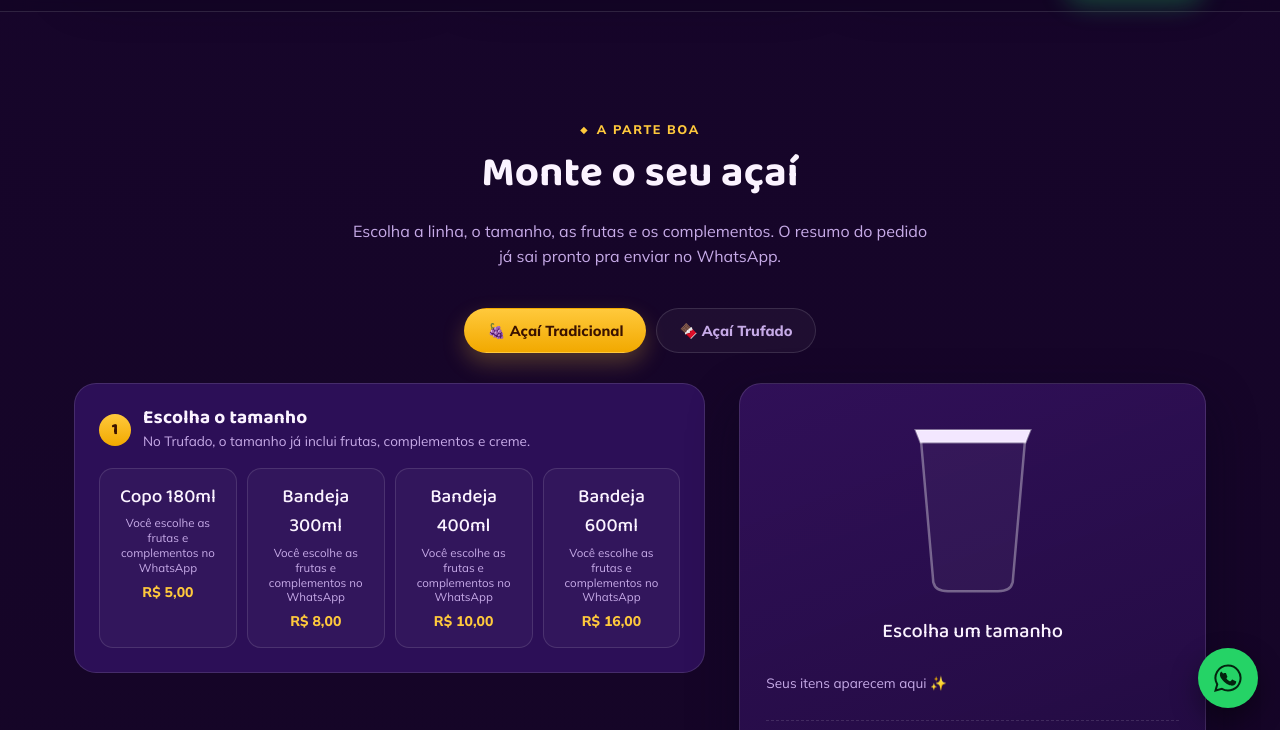
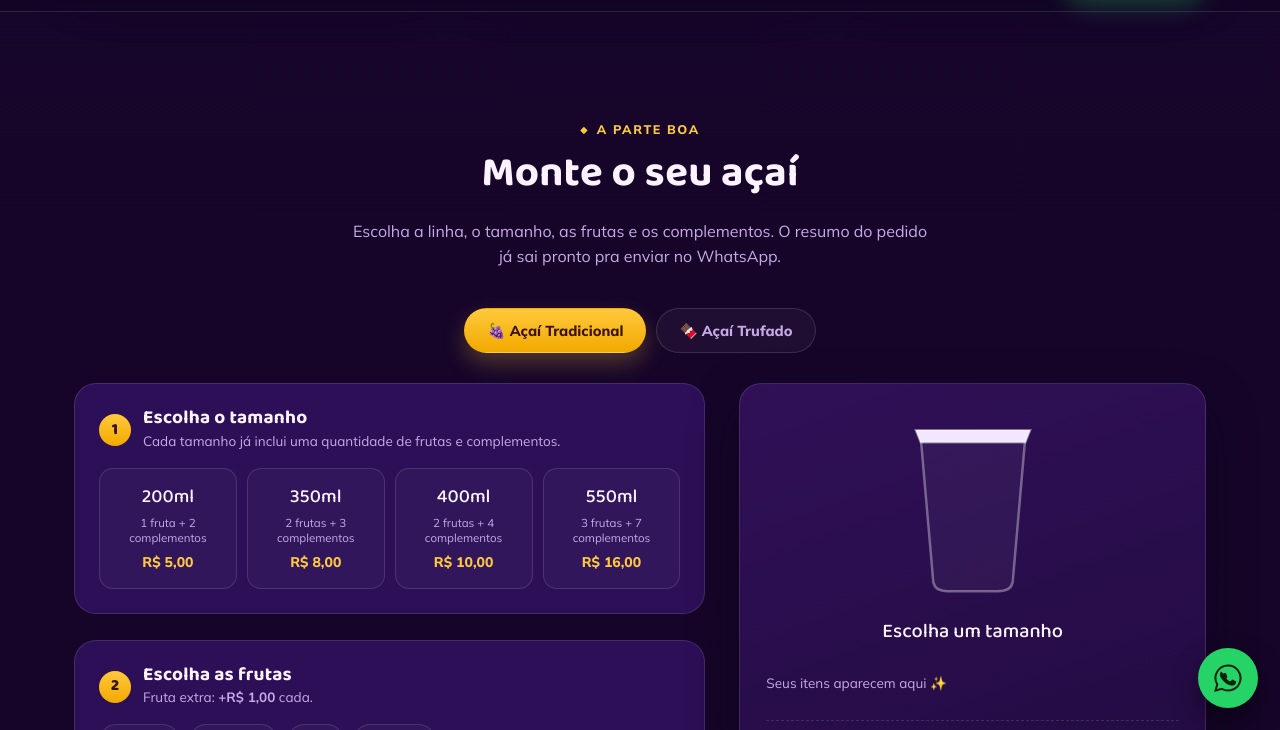
Before and after one commit to Vitorkr1/seu-acai, a plain HTML site: page index.html in a window 1280 px wide. Both pictures are taken after a click on the button "🍇 Açaí Tradicional". Shown: the part 1673-2403 px from the top of the page. Drawn offline with Linux system fonts and the light colour scheme.

Commit message:
Update index.html

```diff
--- a/index.html
+++ b/index.html
@@ -403,7 +403,7 @@
           <div class="prod-body">
             <h3>Açaí Tradicional</h3>
             <div class="prod-price">A partir de R$ 5,00</div>
-            <p class="prod-desc">Copo 180ml, Bandeja 300ml, 400ml ou 600ml. Você escolhe as frutas e complementos direto na conversa do WhatsApp.</p>
+            <p class="prod-desc">200ml, 350ml, 400ml ou 550ml — cada tamanho já vem com frutas e complementos inclusos. Você escolhe tudo aqui no site.</p>
             <a class="btn btn-gold" href="#montar" data-select-mode="tradicional">Montar este açaí</a>
           </div>
         </div>
@@ -447,28 +447,28 @@
               <span class="step-num">1</span>
               <div>
                 <h4>Escolha o tamanho</h4>
-                <p class="step-note">No Trufado, o tamanho já inclui frutas, complementos e creme.</p>
+                <p class="step-note">Cada tamanho já inclui uma quantidade de frutas e complementos.</p>
               </div>
             </div>
             <div class="size-grid" id="sizeGrid">
-              <div class="size-opt" data-size="180" data-price="5" data-fruit="0" data-comp="0">
-                <div class="ml">Copo 180ml</div>
-                <div class="desc">Você escolhe as frutas e complementos no WhatsApp</div>
+              <div class="size-opt" data-size="200" data-price="5" data-fruit="1" data-comp="2">
+                <div class="ml">200ml</div>
+                <div class="desc">1 fruta + 2 complementos</div>
                 <div class="price">R$ 5,00</div>
               </div>
-              <div class="size-opt" data-size="300" data-price="8" data-fruit="0" data-comp="0">
-                <div class="ml">Bandeja 300ml</div>
-                <div class="desc">Você escolhe as frutas e complementos no WhatsApp</div>
+              <div class="size-opt" data-size="350" data-price="8" data-fruit="2" data-comp="3">
+                <div class="ml">350ml</div>
+                <div class="desc">2 frutas + 3 complementos</div>
                 <div class="price">R$ 8,00</div>
               </div>
-              <div class="size-opt" data-size="400" data-price="10" data-fruit="0" data-comp="0">
-                <div class="ml">Bandeja 400ml</div>
-                <div class="desc">Você escolhe as frutas e complementos no WhatsApp</div>
+              <div class="size-opt" data-size="400" data-price="10" data-fruit="2" data-comp="4">
+                <div class="ml">400ml</div>
+                <div class="desc">2 frutas + 4 complementos</div>
                 <div class="price">R$ 10,00</div>
               </div>
-              <div class="size-opt" data-size="600" data-price="16" data-fruit="0" data-comp="0">
-                <div class="ml">Bandeja 600ml</div>
-                <div class="desc">Você escolhe as frutas e complementos no WhatsApp</div>
+              <div class="size-opt" data-size="550" data-price="16" data-fruit="3" data-comp="7">
+                <div class="ml">550ml</div>
+                <div class="desc">3 frutas + 7 complementos</div>
                 <div class="price">R$ 16,00</div>
               </div>
             </div>
@@ -481,7 +481,7 @@
             </div>
           </div>
 
-          <div class="step" id="stepFrutas" style="display:none;">
+          <div class="step" id="stepFrutas">
             <div class="step-head">
               <span class="step-num">2</span>
               <div>
@@ -498,7 +498,7 @@
             <div class="counter" id="frutasCounter"></div>
           </div>
 
-          <div class="step" id="stepComp" style="display:none;">
+          <div class="step" id="stepComp">
             <div class="step-head">
               <span class="step-num">3</span>
               <div>
@@ -542,7 +542,7 @@
               <button class="pick-chip" data-name="Creme de Maracujá">Creme de Maracujá</button>
               <button class="pick-chip" data-name="Creme de Morango">Creme de Morango</button>
               <button class="pick-chip" data-name="Creme de Ninho">Creme de Ninho</button>
-
+              <button class="pick-chip" data-name="Creme de Avelã">Creme de Avelã</button>
             </div>
             <div class="counter" id="cremeCounter"></div>
           </div>
@@ -596,13 +596,13 @@
           <table class="table-sizes">
             <thead><tr><th>Tamanho</th><th>Inclui</th><th>Preço</th></tr></thead>
             <tbody>
-              <tr><td>Copo 180ml</td><td>Você escolhe no WhatsApp</td><td class="price">R$ 5,00</td></tr>
-              <tr><td>Bandeja 300ml</td><td>Você escolhe no WhatsApp</td><td class="price">R$ 8,00</td></tr>
-              <tr><td>Bandeja 400ml</td><td>Você escolhe no WhatsApp</td><td class="price">R$ 10,00</td></tr>
-              <tr><td>Bandeja 600ml</td><td>Você escolhe no WhatsApp</td><td class="price">R$ 16,00</td></tr>
+              <tr><td>200ml</td><td>1 fruta + 2 complementos</td><td class="price">R$ 5,00</td></tr>
+              <tr><td>350ml</td><td>2 frutas + 3 complementos</td><td class="price">R$ 8,00</td></tr>
+              <tr><td>400ml</td><td>2 frutas + 4 complementos</td><td class="price">R$ 10,00</td></tr>
+              <tr><td>550ml</td><td>3 frutas + 7 complementos</td><td class="price">R$ 16,00</td></tr>
             </tbody>
           </table>
-          <p class="step-note" style="margin-top:12px;">As frutas e complementos do Tradicional são combinados direto no WhatsApp, na hora do pedido.</p>
+          <p class="step-note" style="margin-top:12px;">Fruta ou complemento adicional: <b>+R$ 1,00</b> cada</p>
 
           <h4 style="margin-top:26px;">Açaí Trufado</h4>
           <table class="table-sizes">
@@ -877,8 +877,6 @@
       state.mode = tab.getAttribute("data-mode");
       sizeGrid.style.display = state.mode === "tradicional" ? "grid" : "none";
       sizeGridTrufado.style.display = state.mode === "trufado" ? "grid" : "none";
-      stepFrutas.style.display = state.mode === "trufado" ? "block" : "none";
-      stepComp.style.display = state.mode === "trufado" ? "block" : "none";
       resetSelections();
       renderSummary();
     });
@@ -901,16 +899,12 @@
         compGrid.querySelectorAll(".pick-chip").forEach(function(c){ c.classList.remove("selected","extra"); });
         cremeGrid.querySelectorAll(".pick-chip").forEach(function(c){ c.classList.remove("selected","extra"); });
 
-        stepFrutas.style.display = state.mode === "trufado" ? "block" : "none";
-        stepComp.style.display = state.mode === "trufado" ? "block" : "none";
         stepCreme.classList.toggle("show", state.isTrufado);
 
-        document.getElementById("frutasNote").innerHTML = state.isTrufado
-          ? "Esse tamanho já inclui " + state.fruitLimit + (state.fruitLimit === 1 ? " fruta" : " frutas") + ". Extra: <b>+R$ 1,00</b> cada."
-          : "Fruta extra: <b>+R$ 1,00</b> cada.";
-        document.getElementById("compNote").innerHTML = state.isTrufado
-          ? "Esse tamanho já inclui " + state.compLimit + " complementos. Extra: <b>+R$ 1,00</b> cada."
-          : "Complemento extra: <b>+R$ 1,00</b> cada.";
+        document.getElementById("frutasNote").innerHTML =
+          "Esse tamanho já inclui " + state.fruitLimit + (state.fruitLimit === 1 ? " fruta" : " frutas") + ". Extra: <b>+R$ 1,00</b> cada.";
+        document.getElementById("compNote").innerHTML =
+          "Esse tamanho já inclui " + state.compLimit + " complementos. Extra: <b>+R$ 1,00</b> cada.";
 
         renderSummary();
       });
@@ -995,7 +989,6 @@
     var total = state.price;
     var items = [];
 
-    if(state.mode === "trufado"){
     frutasCounter.innerHTML = "Selecionadas: <b>" + state.fruits.length + "/" + state.fruitLimit + "</b> incluídas";
     compCounter.innerHTML = "Selecionados: <b>" + state.comps.length + "/" + state.compLimit + "</b> incluídos";
 
@@ -1008,6 +1001,7 @@
     if(state.comps.length) items.push({ label: "Complementos", value: state.comps.join(", ") });
     if(extraComps > 0) items.push({ label: "Complemento extra (" + extraComps + "x)", value: fmt(extraComps) });
 
+    if(state.isTrufado){
       cremeCounter.innerHTML = "Creme incluso: <b>" + Math.min(state.cremes.length,1) + "/1</b>";
       var extraCremes = Math.max(0, state.cremes.length - 1);
       total += extraCremes * 3;
@@ -1017,8 +1011,6 @@
       if(extraCremes > 0){
         items.push({ label: "Creme extra (" + extraCremes + "x)", value: fmt(extraCremes * 3) });
       }
-    } else {
-      items.push({ label: "Frutas e complementos", value: "Você escolhe no WhatsApp" });
     }
 
     summaryList.innerHTML = items.length
@@ -1028,25 +1020,18 @@
     summaryTotal.textContent = fmt(total);
 
     // fill the cup visual proportionally to how "full" the choice is
-    var fullness;
-    if(state.mode === "trufado"){
-      var baseFill = 0.55;
-      fullness = Math.min(1, baseFill + ((state.fruits.length + state.comps.length) / Math.max(1, state.fruitLimit + state.compLimit)) * 0.45 + (state.cremes.length * 0.1));
-    } else {
-      fullness = 0.6;
-    }
+    var baseFill = state.isTrufado ? 0.55 : 0.35;
+    var fullness = Math.min(1, baseFill + ((state.fruits.length + state.comps.length) / Math.max(1, state.fruitLimit + state.compLimit)) * 0.45 + (state.isTrufado ? state.cremes.length * 0.1 : 0));
     var maxH = 120, h = maxH * fullness;
     cupFill.setAttribute("height", h);
     cupFill.setAttribute("y", 140 - h);
 
     // build whatsapp message
     var msg = "Olá! Quero montar meu açaí 💜\n\n🥤 Tamanho: " + label;
-    if(state.mode === "trufado"){
     msg += "\n🍓 Frutas: " + (state.fruits.join(", ") || "a combinar");
     msg += "\n🍬 Complementos: " + (state.comps.join(", ") || "a combinar");
+    if(state.isTrufado){
       msg += "\n🍫 Creme: " + (state.cremes.join(", ") || "a combinar");
-    } else {
-      msg += "\n🍓 Frutas e complementos: vou escolher certinho por aqui no chat 😊";
     }
     msg += "\n💰 Total estimado: " + fmt(total);
     msg += "\n\n📍 Retirada: Santa Terezinha - Alberto Maia, Camaragibe (ou peço pelo 99)";
```
Lines whose indentation alone changed are shown as unchanged.
